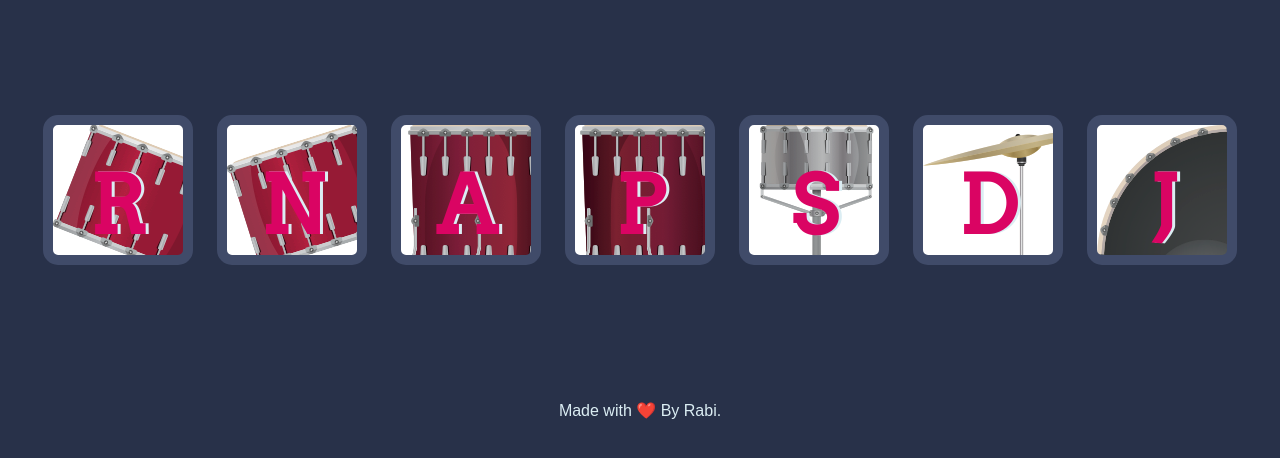
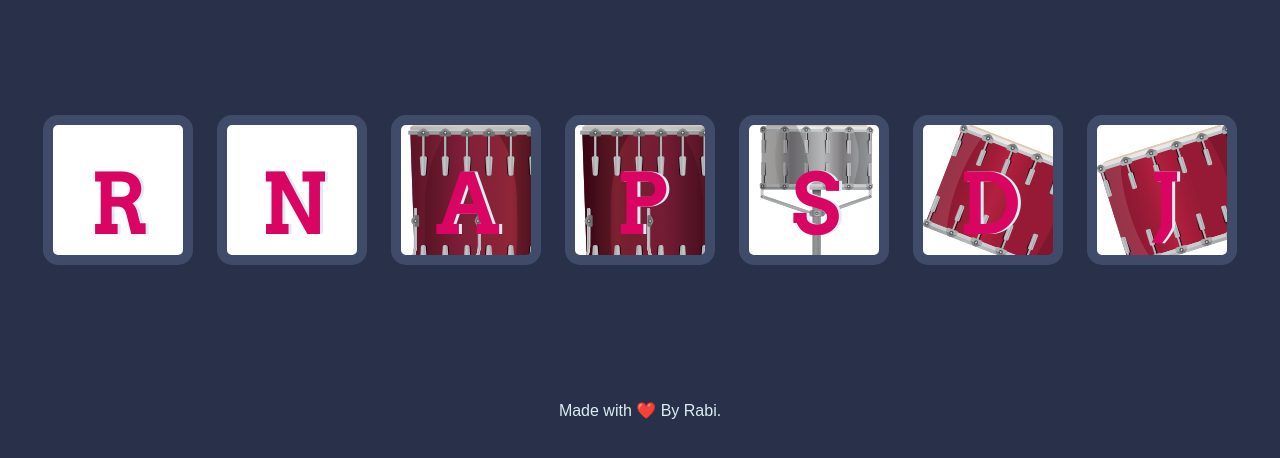
Before and after one commit to R1nkusahu/DRUMKIT, a plain HTML site: page index.html in a window 1280 px wide. Shown: the part 174-632 px from the top of the page. Drawn offline with Linux system fonts and the light colour scheme.

Commit message:
Update index.html

```diff
--- a/index.html
+++ b/index.html
@@ -11,13 +11,13 @@
 <body>
   <h1 id="title">Drum 🥁 Kit</h1>
   <div class="set">
-    <button class="d drum">R</button>
-    <button class="j drum">N</button>
+    <button class="r drum">R</button>
+    <button class="n drum">N</button>
     <button class="a drum">A</button>
     <button class="p drum">P</button>
     <button class="s drum">S</button>
-    <button class="l drum">D</button>
-    <button class="m drum">J</button>
+    <button class="d drum">D</button>
+    <button class="j drum">J</button>
   </div>
 
 
```
